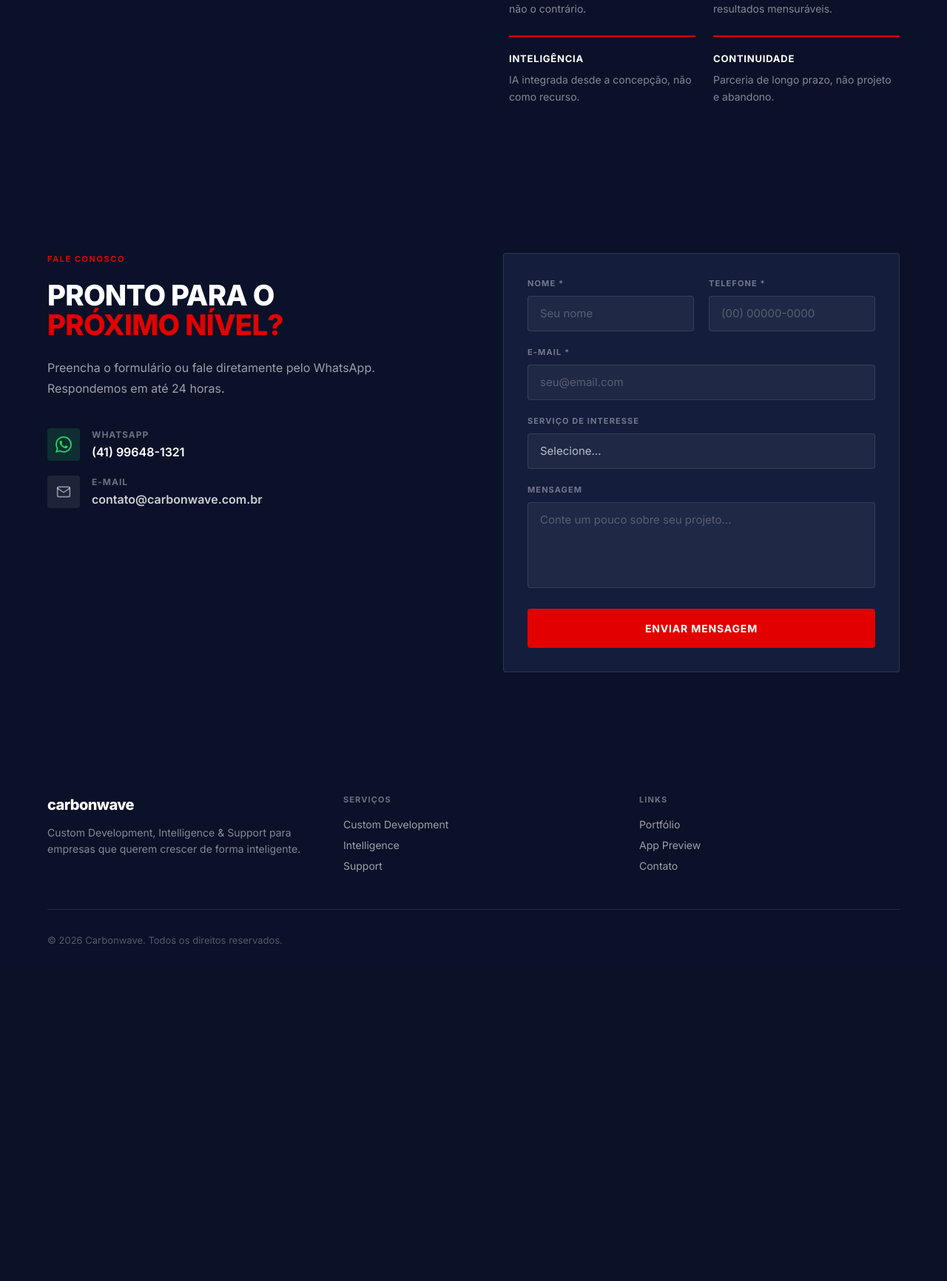
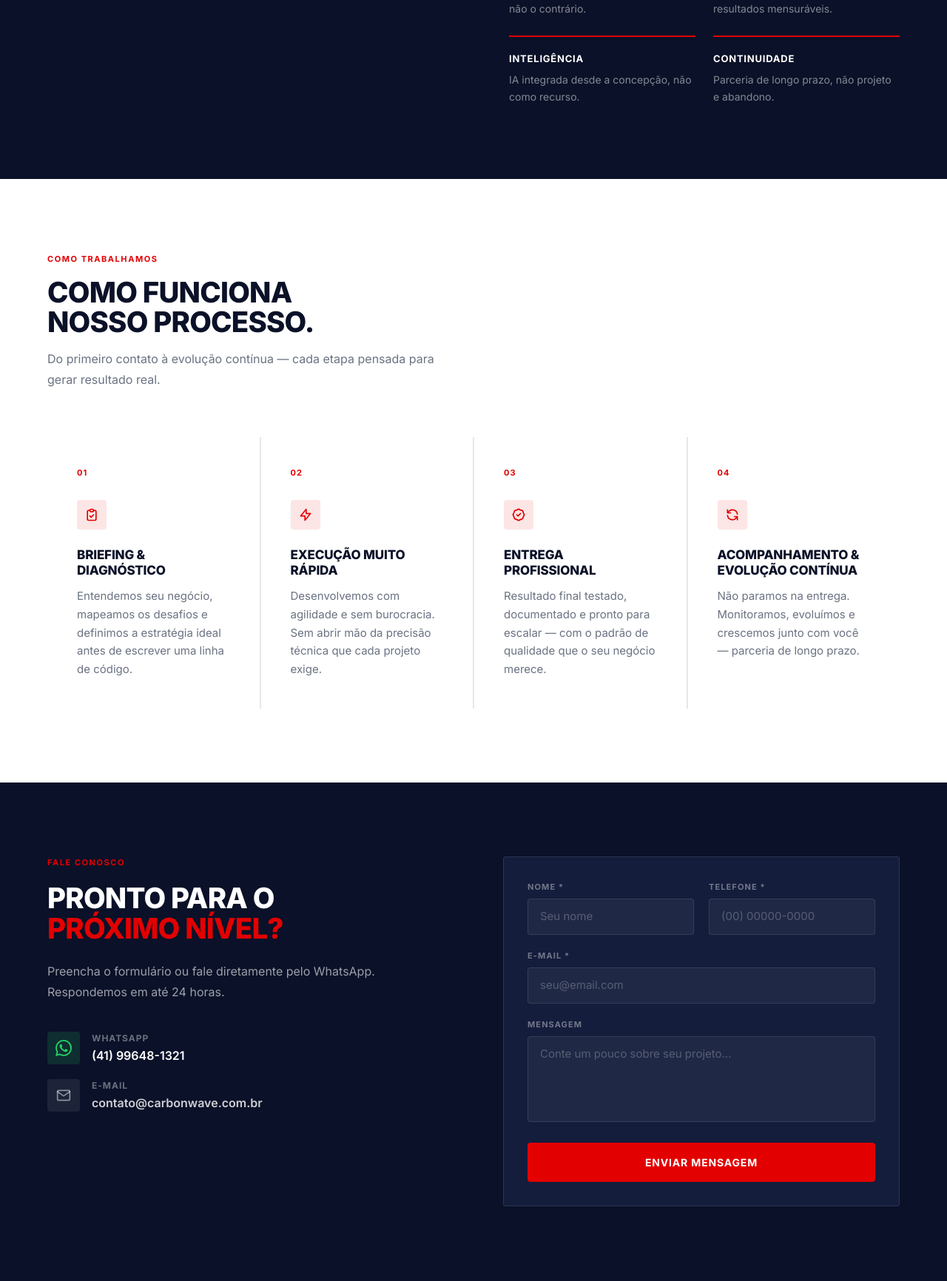
Before and after one commit to gholive84/carbonwave, a PHP site: page / in a window 1280 px wide. Shown: the part 4145-5877 px from the top of the page at 74% size. Before the commit the page ends 5421 px from the top, so only its background shows below. Run offline with PHP 8.4, Linux system fonts and the light colour scheme; data that the repository does not hold is empty; a stand-in replaces the project's code that opens the database connection; style sheets or scripts are compiled from the project's sources; some libraries are stand-ins or nearby versions.

Commit message:
Remove campo serviço de interesse do formulário e adiciona seção processo
- Remove o select 'Serviço de interesse' do formulário de contato
- Cria nova seção site/sections/processo.php com 4 etapas do processo:
  briefing & diagnóstico, execução rápida, entrega profissional e
  acompanhamento & evolução contínua
- Inclui processo.php no index.php entre metodologia e contato

https://claude.ai/code/session_01Cu7v7xTrSEunppZkgzBZzA

```diff
--- a/index.php
+++ b/index.php
@@ -12,5 +12,6 @@ include ROOT . '/site/sections/servicos-home.php';
 include ROOT . '/site/sections/projetos-home.php';
 include ROOT . '/site/sections/video-ia.php';
 include ROOT . '/site/sections/metodologia.php';
+include ROOT . '/site/sections/processo.php';
 include ROOT . '/site/sections/contato.php';
 include ROOT . '/site/includes/footer.php';
--- a/site/sections/contato.php
+++ b/site/sections/contato.php
@@ -70,18 +70,6 @@
                     </div>
 
                     <div class="flex flex-col gap-2">
-                        <label class="text-[0.6875rem] font-bold tracking-[0.1em] uppercase text-white/40">Serviço de interesse</label>
-                        <select name="mensagem" class="bg-white/5 border border-white/10 rounded-[4px] px-4 py-3 text-[0.9375rem] text-white/70
-                                                        focus:outline-none focus:border-action focus:bg-white/8 transition-colors appearance-none cursor-pointer">
-                            <option value="">Selecione...</option>
-                            <option value="Custom Development">Custom Development</option>
-                            <option value="Intelligence (CMS/CRM)">Intelligence (CMS/CRM)</option>
-                            <option value="Support & Consultoria">Support & Consultoria</option>
-                            <option value="Outro">Outro</option>
-                        </select>
-                    </div>
-
-                    <div class="flex flex-col gap-2">
                         <label class="text-[0.6875rem] font-bold tracking-[0.1em] uppercase text-white/40">Mensagem</label>
                         <textarea name="mensagem_detalhes" rows="4" placeholder="Conte um pouco sobre seu projeto..."
                                   class="bg-white/5 border border-white/10 rounded-[4px] px-4 py-3 text-[0.9375rem] text-white placeholder-white/25
--- /dev/null
+++ b/site/sections/processo.php
@@ -0,0 +1,59 @@
+<section class="py-[100px] bg-white">
+    <div class="max-w-[1200px] mx-auto px-6">
+
+        <div class="max-w-[540px] mb-16">
+            <p class="text-[0.6875rem] font-bold tracking-[0.14em] uppercase text-action mb-4">Como trabalhamos</p>
+            <h2 class="reveal font-extrabold uppercase tracking-[-0.02em] leading-[1.05] mb-4"
+                style="font-size: clamp(1.75rem, 3vw, 2.75rem)">
+                Como funciona<br>nosso processo.
+            </h2>
+            <p class="text-[1rem] text-gray-500 leading-[1.75]">
+                Do primeiro contato à evolução contínua — cada etapa pensada para gerar resultado real.
+            </p>
+        </div>
+
+        <div class="grid grid-cols-1 sm:grid-cols-2 lg:grid-cols-4 gap-[2px] bg-gray-200">
+            <?php
+            $etapas = [
+                [
+                    '01',
+                    'Briefing & Diagnóstico',
+                    'Entendemos seu negócio, mapeamos os desafios e definimos a estratégia ideal antes de escrever uma linha de código.',
+                    '<path d="M9 5H7a2 2 0 00-2 2v12a2 2 0 002 2h10a2 2 0 002-2V7a2 2 0 00-2-2h-2M9 5a2 2 0 002 2h2a2 2 0 002-2M9 5a2 2 0 012-2h2a2 2 0 012 2m-6 9l2 2 4-4"/>',
+                ],
+                [
+                    '02',
+                    'Execução Muito Rápida',
+                    'Desenvolvemos com agilidade e sem burocracia. Sem abrir mão da precisão técnica que cada projeto exige.',
+                    '<path d="M13 10V3L4 14h7v7l9-11h-7z"/>',
+                ],
+                [
+                    '03',
+                    'Entrega Profissional',
+                    'Resultado final testado, documentado e pronto para escalar — com o padrão de qualidade que o seu negócio merece.',
+                    '<path d="M9 12l2 2 4-4M7.835 4.697a3.42 3.42 0 001.946-.806 3.42 3.42 0 014.438 0 3.42 3.42 0 001.946.806 3.42 3.42 0 013.138 3.138 3.42 3.42 0 00.806 1.946 3.42 3.42 0 010 4.438 3.42 3.42 0 00-.806 1.946 3.42 3.42 0 01-3.138 3.138 3.42 3.42 0 00-1.946.806 3.42 3.42 0 01-4.438 0 3.42 3.42 0 00-1.946-.806 3.42 3.42 0 01-3.138-3.138 3.42 3.42 0 00-.806-1.946 3.42 3.42 0 010-4.438 3.42 3.42 0 00.806-1.946 3.42 3.42 0 013.138-3.138z"/>',
+                ],
+                [
+                    '04',
+                    'Acompanhamento & Evolução Contínua',
+                    'Não paramos na entrega. Monitoramos, evoluímos e crescemos junto com você — parceria de longo prazo.',
+                    '<path d="M4 4v5h.582m15.356 2A8.001 8.001 0 004.582 9m0 0H9m11 11v-5h-.581m0 0a8.003 8.003 0 01-15.357-2m15.357 2H15"/>',
+                ],
+            ];
+            foreach ($etapas as [$num, $title, $text, $icon]): ?>
+            <div class="reveal group bg-white p-10 flex flex-col gap-0 hover:bg-navy transition-colors duration-300">
+                <span class="text-[0.6875rem] font-bold tracking-[0.1em] uppercase text-action mb-7"><?= $num ?></span>
+                <div class="w-10 h-10 rounded-[4px] bg-action/10 flex items-center justify-center mb-6 group-hover:bg-action/20 transition-colors duration-300">
+                    <svg width="20" height="20" viewBox="0 0 24 24" fill="none"
+                         stroke="var(--color-action, #0066FF)" stroke-width="2" stroke-linecap="round" stroke-linejoin="round">
+                        <?= $icon ?>
+                    </svg>
+                </div>
+                <h3 class="text-[1.0625rem] font-extrabold uppercase tracking-[-0.01em] leading-[1.25] text-navy group-hover:text-white mb-3 transition-colors duration-300"><?= $title ?></h3>
+                <p class="text-[0.9375rem] text-gray-500 leading-[1.65] group-hover:text-white/60 transition-colors duration-300"><?= $text ?></p>
+            </div>
+            <?php endforeach; ?>
+        </div>
+
+    </div>
+</section>
```
